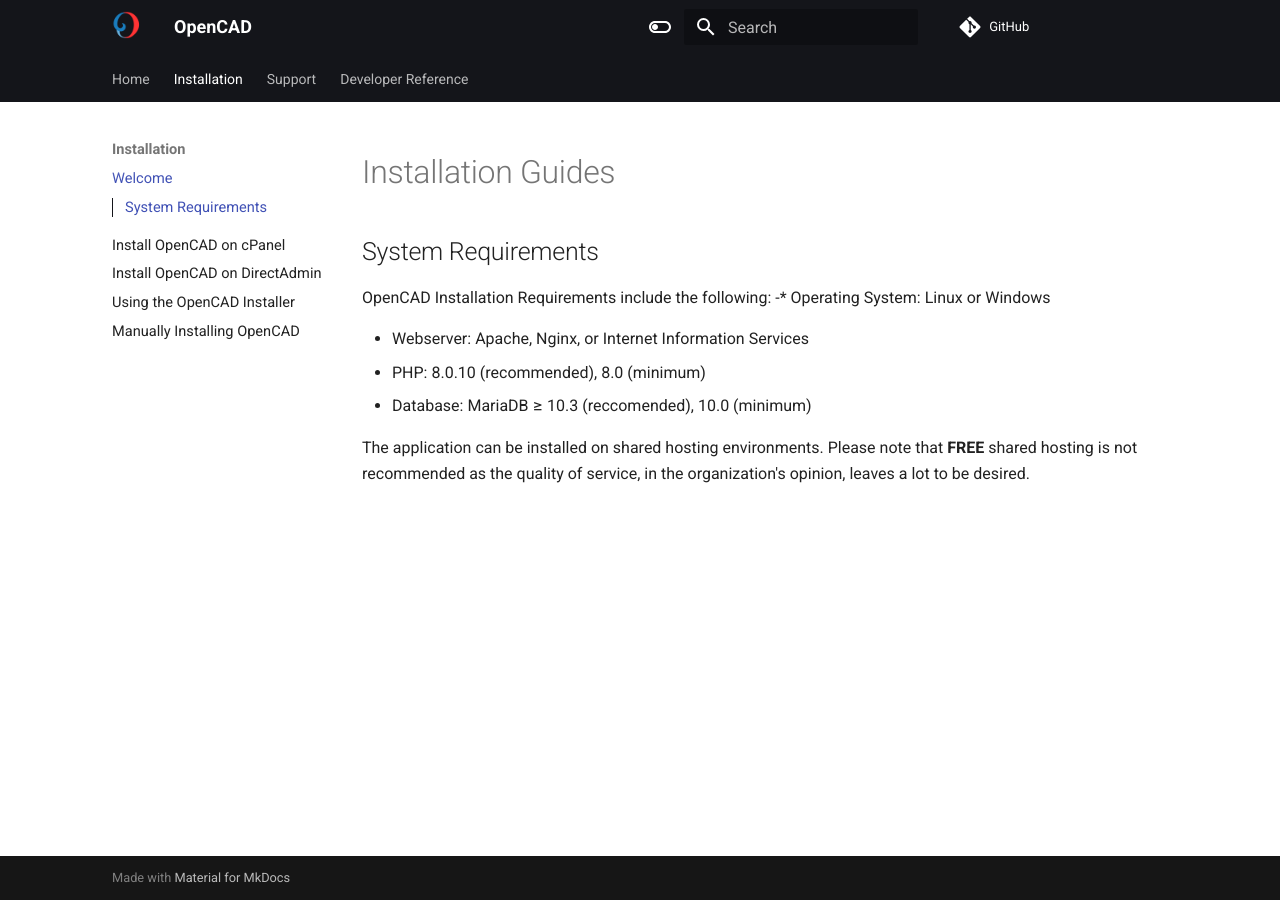
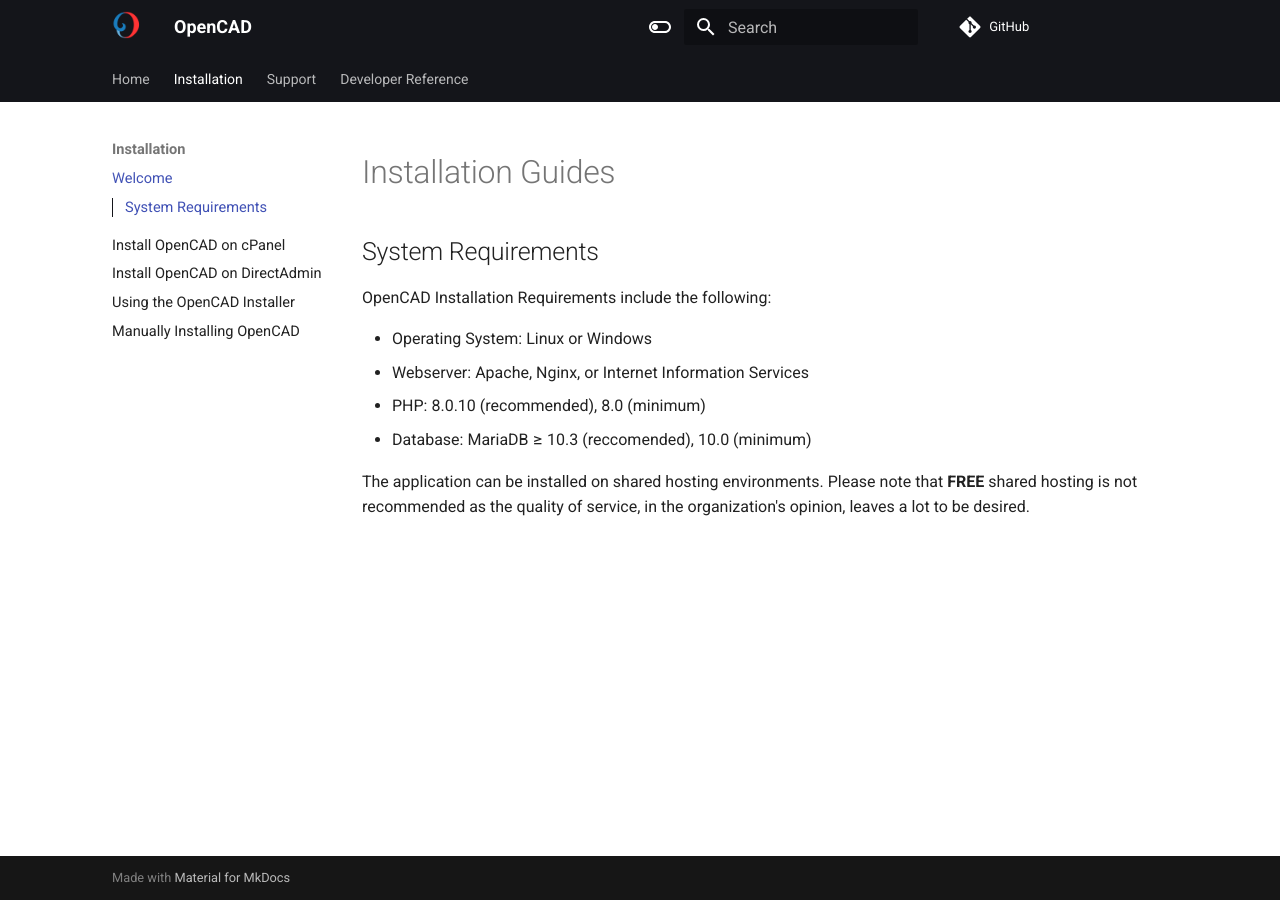
Before and after one commit to opencad-community/OpenCAD-docs, an MkDocs documentation site: the page built from docs/install/install-welcome.md, in a window 1280 px wide. Built offline with MkDocs 1.6.1 and Material for MkDocs 9.7.7, drawn with Linux system fonts in a browser that asks for light colours; comment, search, counter and statistics services are not loaded.

```diff
--- a/docs/install/install-welcome.md
+++ b/docs/install/install-welcome.md
@@ -3,8 +3,9 @@
 
 ## System Requirements
 
-OpenCAD Installation Requirements include the following: -* Operating System: Linux or Windows
+OpenCAD Installation Requirements include the following:
 
+ - Operating System: Linux or Windows
  - Webserver: Apache, Nginx, or Internet Information Services
  - PHP: 8.0.10 (recommended), 8.0 (minimum)
  - Database: MariaDB ≥ 10.3 (reccomended), 10.0 (minimum)
```
